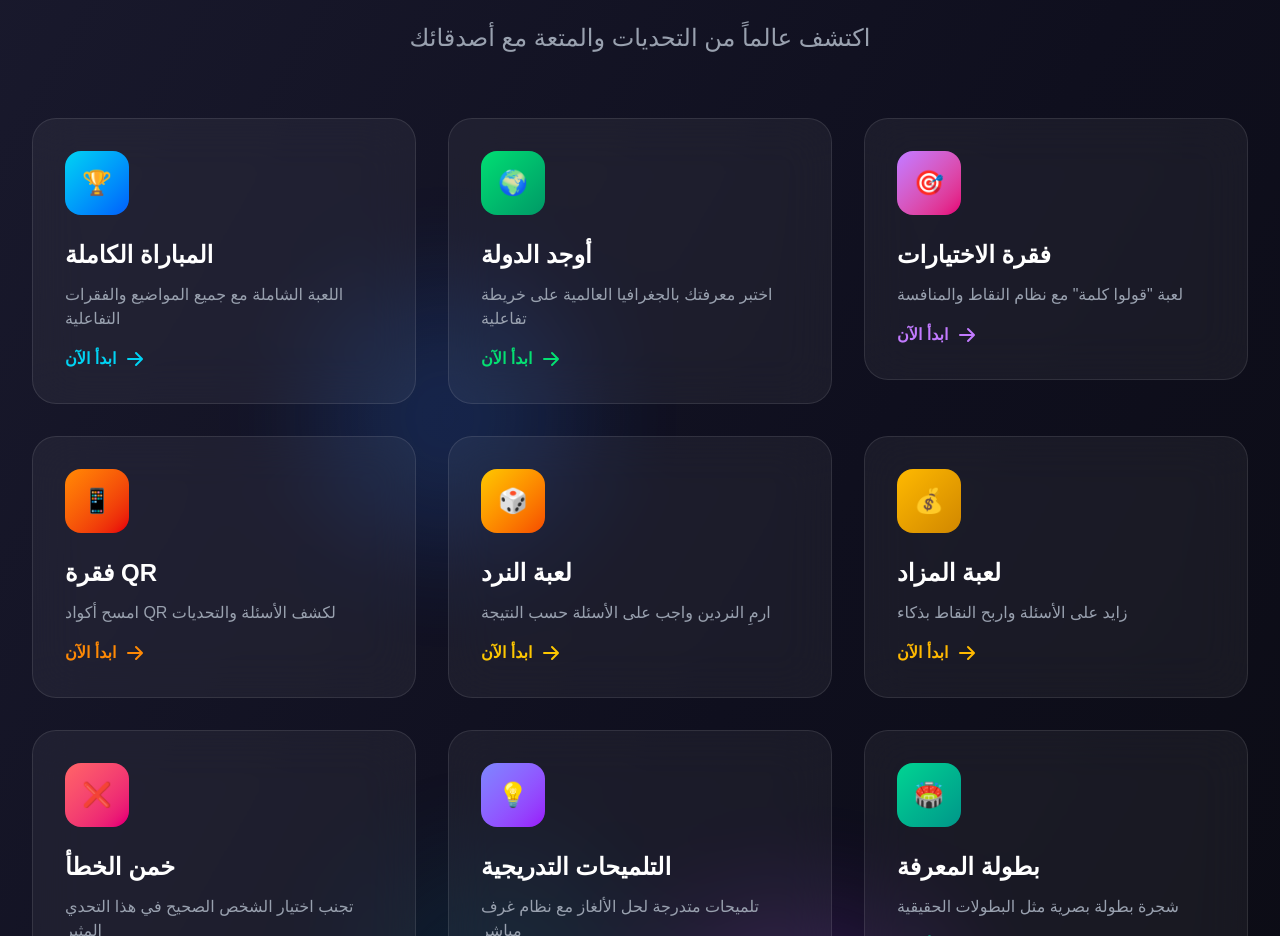
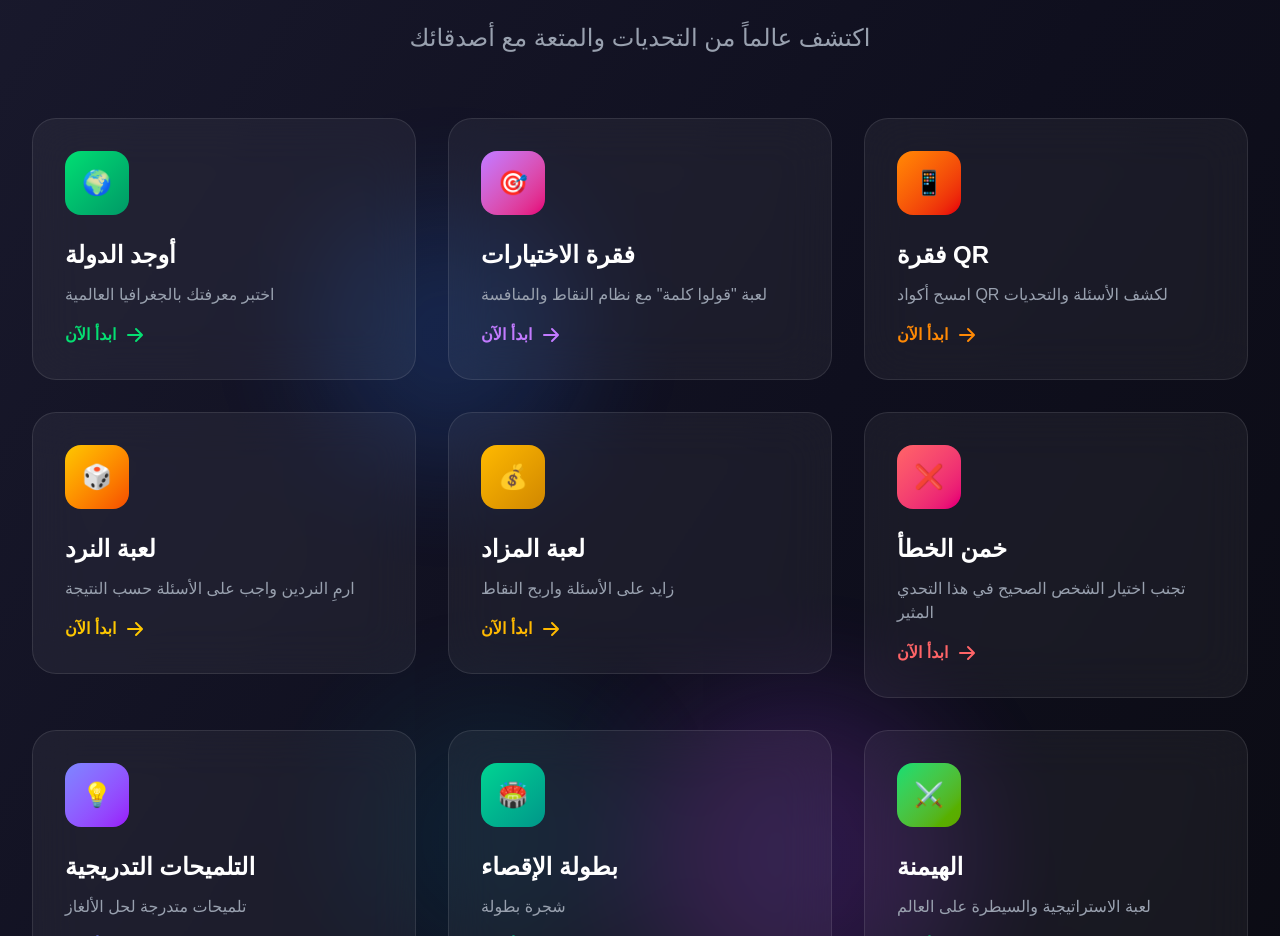
Before and after one commit to laithalawad745/abasi2, a Next.js app: page / in a window 1280 px wide. Shown: the part 276-1212 px from the top of the page. Built offline with nearby package versions, Linux system fonts and the light colour scheme.

Commit message:
file 1 up

```diff
--- a/components/ArabMapD3.jsx
+++ b/components/ArabMapD3.jsx
@@ -245,7 +245,7 @@ export default function ArabMapD3({
           return 0; // بدون حدود للدول المخفية
         }
 
-        return 2;
+     return 0.8;
       })
       .style("cursor", d => {
         const countryName = d.properties.NAME || d.properties.name;
--- a/components/AuctionGame.jsx
+++ b/components/AuctionGame.jsx
@@ -271,7 +271,7 @@ export default function AuctionGame() {
           <div className="max-w-6xl mx-auto mb-12">
             <div className="bg-white/5 backdrop-blur-xl border border-white/10 rounded-3xl p-8">
               <h2 className="text-3xl font-bold text-center text-transparent bg-clip-text bg-gradient-to-r from-amber-400 to-yellow-400 mb-8">
-                🏆 قواعد المزاد
+                 قواعد المزاد
               </h2>
 
               <div className="grid grid-cols-1 md:grid-cols-3 gap-6 mb-8">
@@ -504,7 +504,7 @@ export default function AuctionGame() {
                       ? 'bg-gray-500 cursor-not-allowed opacity-50 text-gray-300'
                       : 'bg-gradient-to-r from-green-500 to-emerald-500 hover:from-green-600 hover:to-emerald-600 text-white'
                   }`}>
-                    💰 زايد بـ {currentBid + bidIncrement} نقطة
+                     زايد بـ {currentBid + bidIncrement} نقطة
                   </div>
                 </button>
 
@@ -519,7 +519,7 @@ export default function AuctionGame() {
                       ? 'bg-gray-500 cursor-not-allowed opacity-50 text-gray-300'
                       : 'bg-gradient-to-r from-orange-500 to-red-500 hover:from-orange-600 hover:to-red-600 text-white'
                   }`}>
-                    🚫 رفض المزايدة
+                     رفض المزايدة
                   </div>
                 </button>
               </div>
--- a/components/CluesGameRouter.jsx
+++ b/components/CluesGameRouter.jsx
@@ -162,7 +162,7 @@ export default function CluesGameRouter({ roomIdFromUrl = null }) {
         <div className="p-8 bg-white/5 backdrop-blur-xl border border-white/10 rounded-3xl shadow-2xl">
           <div className="text-center mb-8">
             <h2 className="text-4xl font-bold bg-gradient-to-r from-purple-400 to-pink-400 bg-clip-text text-transparent mb-3">
-              🎮 إنشاء غرفة
+               إنشاء غرفة
             </h2>
             <p className="text-white/70">أنشئ غرفة جديدة وادع أصدقاءك!</p>
           </div>
--- a/components/DiceGame.jsx
+++ b/components/DiceGame.jsx
@@ -322,7 +322,7 @@ export default function DiceGame() {
           <div className="max-w-6xl mx-auto mb-12">
             <div className="bg-white/5 backdrop-blur-xl border border-white/10 rounded-3xl p-8">
               <h2 className="text-3xl font-bold text-center text-transparent bg-clip-text bg-gradient-to-r from-purple-400 to-violet-400 mb-8">
-                🎲 قواعد اللعبة
+                 قواعد اللعبة
               </h2>
 
               <div className="grid grid-cols-1 md:grid-cols-3 gap-6 mb-8">
--- a/components/EuropeGame.jsx
+++ b/components/EuropeGame.jsx
@@ -302,7 +302,7 @@ export default function EuropeGame() {
             <div className="p-8 bg-white/5 backdrop-blur-xl border border-white/10 rounded-3xl shadow-2xl">
               <h2 className="text-3xl md:text-4xl font-bold text-white mb-8 text-center">
                 <span className="bg-clip-text text-transparent bg-gradient-to-r from-blue-400 to-purple-500">
-                  🌍 قواعد اللعبة
+                   قواعد اللعبة
                 </span>
               </h2>
 
--- a/components/EuropeMapD3.jsx
+++ b/components/EuropeMapD3.jsx
@@ -282,7 +282,7 @@ export default function EuropeMapD3({
           return 0; // بدون حدود للدول المخفية
         }
 
-        return 2;
+      return 0.8;
       })
       .style("cursor", d => {
         const countryName = d.properties.NAME || d.properties.name;
--- a/components/GameSetup.jsx
+++ b/components/GameSetup.jsx
@@ -49,7 +49,7 @@ export default function GameSetup() {
           <div className="grid grid-cols-1 md:grid-cols-2 lg:grid-cols-3 gap-8">
 
             {/* المباراة الكاملة */}
-            <Link href="/full-match" className="group">
+            {/* <Link href="/full-match" className="group">
               <div className="relative p-8 bg-white/5 backdrop-blur-xl border border-white/10 rounded-3xl hover:bg-white/10 transition-all duration-500 hover:scale-105 hover:border-cyan-500/50">
                 <div className="absolute inset-0 bg-gradient-to-br from-cyan-500/10 to-blue-500/10 rounded-3xl opacity-0 group-hover:opacity-100 transition-opacity duration-500"></div>
                 <div className="relative z-10">
@@ -66,7 +66,7 @@ export default function GameSetup() {
                   </div>
                 </div>
               </div>
-            </Link>
+            </Link> */}
 
             {/* 🆕 لعبة أوجد الدولة */}
             <Link href="/find-country" className="group">
@@ -77,7 +77,7 @@ export default function GameSetup() {
                     <span className="text-2xl">🌍</span>
                   </div>
                   <h3 className="text-2xl font-bold text-white mb-3">أوجد الدولة</h3>
-                  <p className="text-gray-400 mb-4">اختبر معرفتك بالجغرافيا العالمية على خريطة تفاعلية</p>
+                  <p className="text-gray-400 mb-4">اختبر معرفتك بالجغرافيا العالمية   </p>
                   <div className="flex items-center text-green-400 font-semibold">
                     <span>ابدأ الآن</span>
                     <svg className="w-5 h-5 ml-2 group-hover:translate-x-1 transition-transform" fill="currentColor" viewBox="0 0 20 20">
@@ -157,7 +157,7 @@ export default function GameSetup() {
                     <span className="text-2xl">💰</span>
                   </div>
                   <h3 className="text-2xl font-bold text-white mb-3">لعبة المزاد</h3>
-                  <p className="text-gray-400 mb-4">زايد على الأسئلة واربح النقاط بذكاء</p>
+                  <p className="text-gray-400 mb-4">زايد على الأسئلة واربح النقاط </p>
                   <div className="flex items-center text-amber-400 font-semibold">
                     <span>ابدأ الآن</span>
                     <svg className="w-5 h-5 ml-2 group-hover:translate-x-1 transition-transform" fill="currentColor" viewBox="0 0 20 20">
@@ -197,7 +197,7 @@ export default function GameSetup() {
                     <span className="text-2xl">💡</span>
                   </div>
                   <h3 className="text-2xl font-bold text-white mb-3">التلميحات التدريجية</h3>
-                  <p className="text-gray-400 mb-4">تلميحات متدرجة لحل الألغاز مع نظام غرف مباشر</p>
+                  <p className="text-gray-400 mb-4">تلميحات متدرجة لحل الألغاز    </p>
                   <div className="flex items-center text-indigo-400 font-semibold">
                     <span>ابدأ الآن</span>
                     <svg className="w-5 h-5 ml-2 group-hover:translate-x-1 transition-transform" fill="currentColor" viewBox="0 0 20 20">
@@ -216,8 +216,8 @@ export default function GameSetup() {
                   <div className="w-16 h-16 bg-gradient-to-br from-emerald-400 to-teal-600 rounded-2xl flex items-center justify-center mb-6 group-hover:scale-110 transition-transform duration-500">
                     <span className="text-2xl">🏟️</span>
                   </div>
-                  <h3 className="text-2xl font-bold text-white mb-3">بطولة المعرفة</h3>
-                  <p className="text-gray-400 mb-4">شجرة بطولة بصرية مثل البطولات الحقيقية</p>
+                  <h3 className="text-2xl font-bold text-white mb-3"> بطولة الإقصاء</h3>
+                  <p className="text-gray-400 mb-4">شجرة بطولة    </p>
                   <div className="flex items-center text-emerald-400 font-semibold">
                     <span>ابدأ الآن</span>
                     <svg className="w-5 h-5 ml-2 group-hover:translate-x-1 transition-transform" fill="currentColor" viewBox="0 0 20 20">
@@ -257,7 +257,7 @@ export default function GameSetup() {
                     <span className="text-2xl">🇪🇺</span>
                   </div>
                   <h3 className="text-2xl font-bold text-white mb-3">خريطة أوروبا</h3>
-                  <p className="text-gray-400 mb-4">اكتشف دول أوروبا في لعبة جغرافية تفاعلية</p>
+                  <p className="text-gray-400 mb-4">اكتشف دول أوروبا    </p>
                   <div className="flex items-center text-blue-400 font-semibold">
                     <span>ابدأ الآن</span>
                     <svg className="w-5 h-5 ml-2 group-hover:translate-x-1 transition-transform" fill="currentColor" viewBox="0 0 20 20">
--- a/components/GuessWrongGame.jsx
+++ b/components/GuessWrongGame.jsx
@@ -351,7 +351,7 @@ export default function GuessWrongGame() {
               </div>
 
               {/* ✅ معلومات الأسئلة المستخدمة */}
-              {isClient && (
+              {/* {isClient && (
                 <div className="mt-6 pt-6 border-t border-white/20">
                   <div className="flex justify-between items-center text-sm">
                     <span className="text-gray-400">
@@ -367,7 +367,7 @@ export default function GuessWrongGame() {
                     )}
                   </div>
                 </div>
-              )}
+              )} */}
             </div>
 
             <button
--- a/components/VisualTournamentGame.jsx
+++ b/components/VisualTournamentGame.jsx
@@ -425,7 +425,7 @@ export default function VisualTournamentGame() {
           <div className="flex justify-between items-center mb-8">
             <div className="text-2xl md:text-3xl font-black text-white tracking-wider">
               <span className="bg-clip-text text-transparent bg-gradient-to-r from-yellow-400 to-orange-500">
-                🏆 بطولة الإقصاء
+                 بطولة الإقصاء
               </span>
             </div>
             <Link
```
Also changed, not shown: components/CluesGame.jsx (+7 -7 lines).
